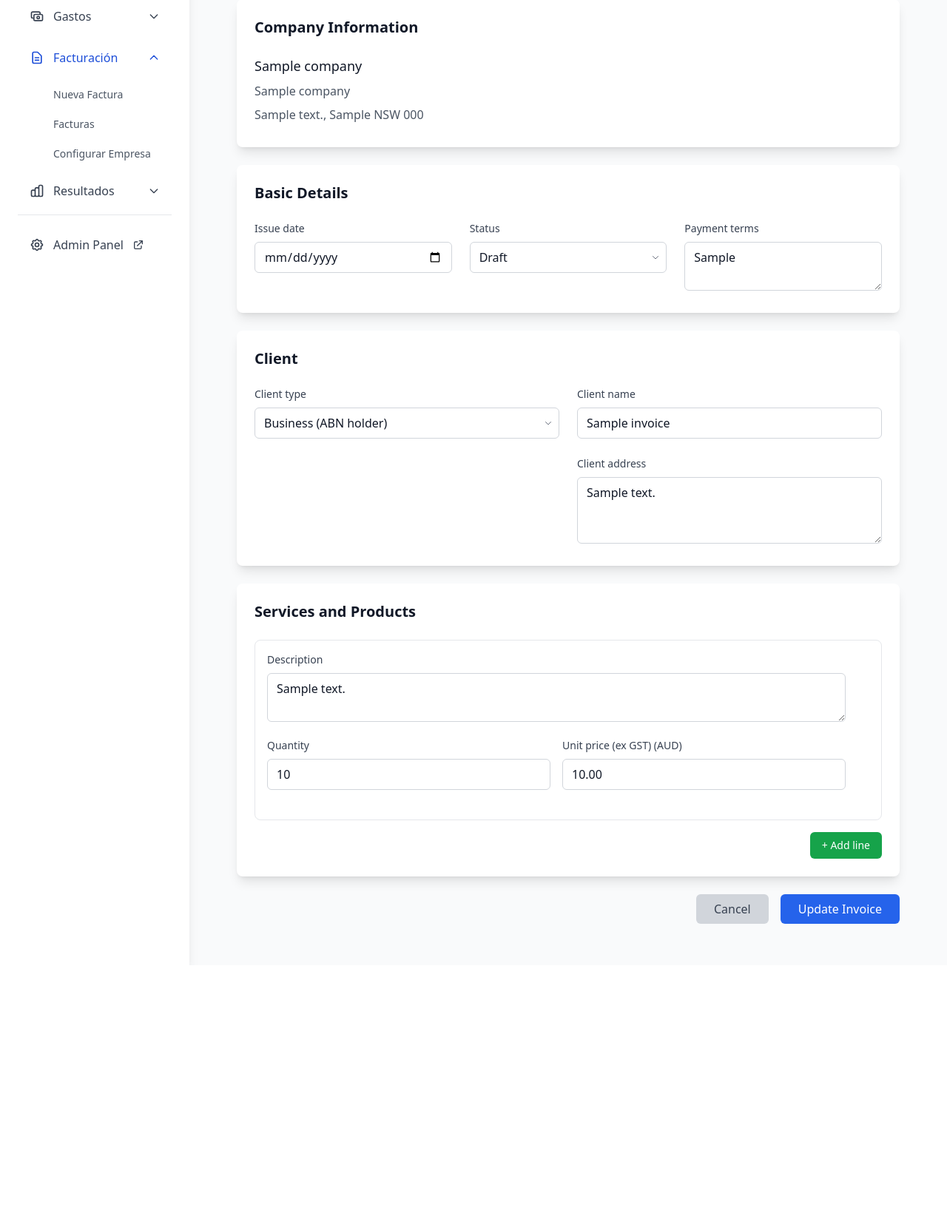
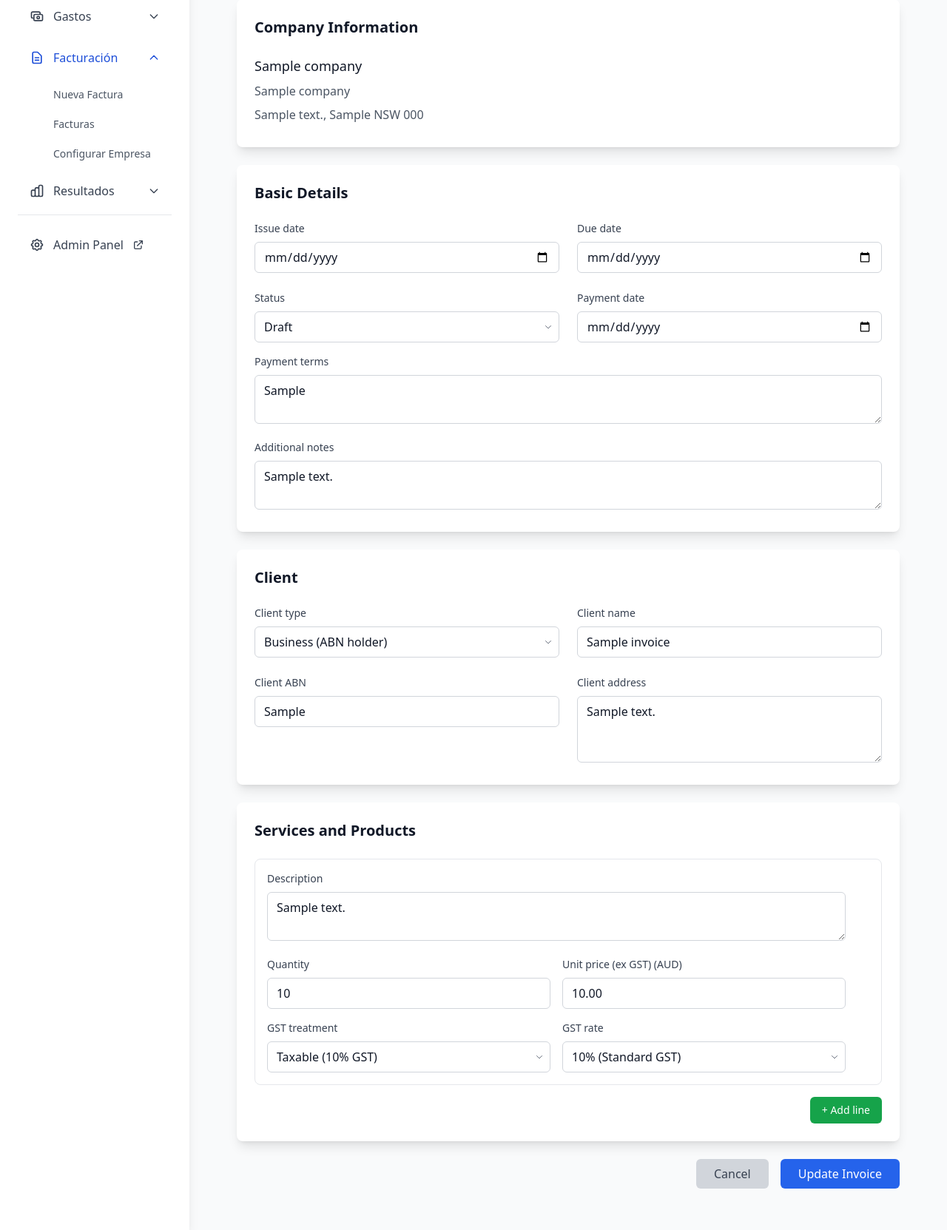
Before and after one commit to gmartincor/westforce, a Django app: page /invoicing/1/edit/ in a window 1280 px wide. Shown: the part 210-1873 px from the top of the page at 74% size. Before the commit the page ends 1515 px from the top, so only its background shows below. Run offline with Django 4.2, Linux system fonts and the light colour scheme; a user stored in the database is signed in; tables that the repository leaves empty hold one stand-in row (values such as "Sample post"); style sheets or scripts are compiled from the project's sources; some libraries are stand-ins or nearby versions.

Commit message:
refactor invoice system

```diff
--- a/apps/invoicing/templates/invoicing/invoice_form.html
+++ b/apps/invoicing/templates/invoicing/invoice_form.html
@@ -32,7 +32,7 @@
                 <h2 class="text-xl font-semibold text-gray-900 dark:text-white mb-6">
                     Basic Details
                 </h2>
-                <div class="grid grid-cols-1 md:grid-cols-3 gap-6">
+                <div class="grid grid-cols-1 md:grid-cols-2 gap-6">
                     <div>
                         <label class="block text-sm font-medium text-gray-700 dark:text-gray-300 mb-2">
                             {{ form.issue_date.label }}
@@ -40,6 +40,15 @@
                         {{ form.issue_date }}
                         {% if form.issue_date.errors %}
                             <p class="mt-1 text-sm text-red-600">{{ form.issue_date.errors.0 }}</p>
+                        {% endif %}
+                    </div>
+                    <div>
+                        <label class="block text-sm font-medium text-gray-700 dark:text-gray-300 mb-2">
+                            {{ form.due_date.label }}
+                        </label>
+                        {{ form.due_date }}
+                        {% if form.due_date.errors %}
+                            <p class="mt-1 text-sm text-red-600">{{ form.due_date.errors.0 }}</p>
                         {% endif %}
                     </div>
                     <div>
@@ -53,14 +62,34 @@
                     </div>
                     <div>
                         <label class="block text-sm font-medium text-gray-700 dark:text-gray-300 mb-2">
-                            {{ form.payment_terms.label }}
+                            {{ form.payment_date.label }}
                         </label>
-                        {{ form.payment_terms }}
-                        {% if form.payment_terms.errors %}
-                            <p class="mt-1 text-sm text-red-600">{{ form.payment_terms.errors.0 }}</p>
+                        {{ form.payment_date }}
+                        {% if form.payment_date.errors %}
+                            <p class="mt-1 text-sm text-red-600">{{ form.payment_date.errors.0 }}</p>
                         {% endif %}
                     </div>
                 </div>
+                <div class="mt-4">
+                    <label class="block text-sm font-medium text-gray-700 dark:text-gray-300 mb-2">
+                        {{ form.payment_terms.label }}
+                    </label>
+                    {{ form.payment_terms }}
+                    {% if form.payment_terms.errors %}
+                        <p class="mt-1 text-sm text-red-600">{{ form.payment_terms.errors.0 }}</p>
+                    {% endif %}
+                </div>
+                {% if form.notes %}
+                <div class="mt-4">
+                    <label class="block text-sm font-medium text-gray-700 dark:text-gray-300 mb-2">
+                        {{ form.notes.label }}
+                    </label>
+                    {{ form.notes }}
+                    {% if form.notes.errors %}
+                        <p class="mt-1 text-sm text-red-600">{{ form.notes.errors.0 }}</p>
+                    {% endif %}
+                </div>
+                {% endif %}
             </div>
 
             <div class="bg-white dark:bg-gray-800 shadow-lg rounded-lg p-6">
@@ -88,11 +117,11 @@
                     </div>
                     <div>
                         <label class="block text-sm font-medium text-gray-700 dark:text-gray-300 mb-2">
-                            {{ form.client_tax_id.label }}
+                            {{ form.client_abn.label }}
                         </label>
-                        {{ form.client_tax_id }}
-                        {% if form.client_tax_id.errors %}
-                            <p class="mt-1 text-sm text-red-600">{{ form.client_tax_id.errors.0 }}</p>
+                        {{ form.client_abn }}
+                        {% if form.client_abn.errors %}
+                            <p class="mt-1 text-sm text-red-600">{{ form.client_abn.errors.0 }}</p>
                         {% endif %}
                     </div>
                     <div>
@@ -157,20 +186,20 @@
                             <div class="grid grid-cols-1 md:grid-cols-2 gap-4">
                                 <div>
                                     <label class="block text-sm font-medium text-gray-700 dark:text-gray-300 mb-2">
-                                        {{ form.vat_rate.label }}
+                                        {{ form.gst_treatment.label }}
                                     </label>
-                                    {{ form.vat_rate }}
-                                    {% if form.vat_rate.errors %}
-                                        <p class="mt-1 text-sm text-red-600">{{ form.vat_rate.errors.0 }}</p>
+                                    {{ form.gst_treatment }}
+                                    {% if form.gst_treatment.errors %}
+                                        <p class="mt-1 text-sm text-red-600">{{ form.gst_treatment.errors.0 }}</p>
                                     {% endif %}
                                 </div>
                                 <div>
                                     <label class="block text-sm font-medium text-gray-700 dark:text-gray-300 mb-2">
-                                        {{ form.irpf_rate.label }}
+                                        {{ form.gst_rate.label }}
                                     </label>
-                                    {{ form.irpf_rate }}
-                                    {% if form.irpf_rate.errors %}
-                                        <p class="mt-1 text-sm text-red-600">{{ form.irpf_rate.errors.0 }}</p>
+                                    {{ form.gst_rate }}
+                                    {% if form.gst_rate.errors %}
+                                        <p class="mt-1 text-sm text-red-600">{{ form.gst_rate.errors.0 }}</p>
                                     {% endif %}
                                 </div>
                             </div>
--- a/apps/invoicing/views.py
+++ b/apps/invoicing/views.py
@@ -189,21 +189,23 @@
         context = self.get_context_data()
         formset = context['formset']
 
-        if formset.is_valid():
-            with transaction.atomic():
-                form.instance.company = self.get_company()
-                self.object = form.save()
-                formset.instance = self.object
-                formset.save()
+        if not formset.is_valid():
+            logger.error(f"Formset validation failed: {formset.errors}")
+            return self.form_invalid(form)
 
-                logger.info(f"Invoice created: {self.object.reference or 'DRAFT'} for {self.object.client_name}")
-                messages.success(
-                    self.request,
-                    f'Invoice {self.object.reference or "draft"} created successfully.'
-                )
-                return redirect(self.get_success_url())
+        with transaction.atomic():
+            form.instance.company = self.get_company()
+            self.object = form.save()
+            formset.instance = self.object
+            formset.save()
 
-        return self.form_invalid(form)
+            logger.info(f"Invoice created: {self.object.reference or 'DRAFT'} for {self.object.client_name}")
+            messages.success(
+                self.request,
+                f'Invoice {self.object.reference or "draft"} created successfully.'
+            )
+
+        return redirect(self.get_success_url())
 
     def get_success_url(self):
         return reverse_lazy('invoicing:invoice_detail', kwargs={'pk': self.object.pk})
```
